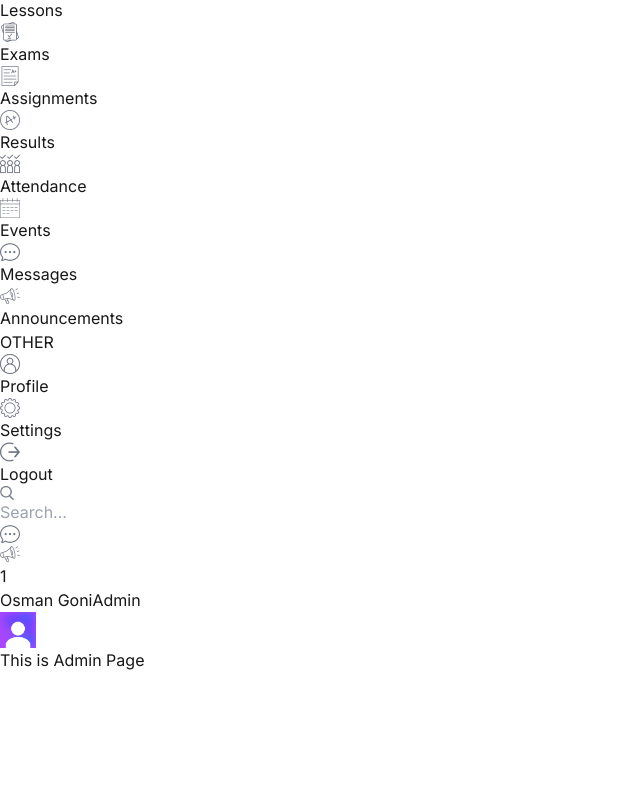
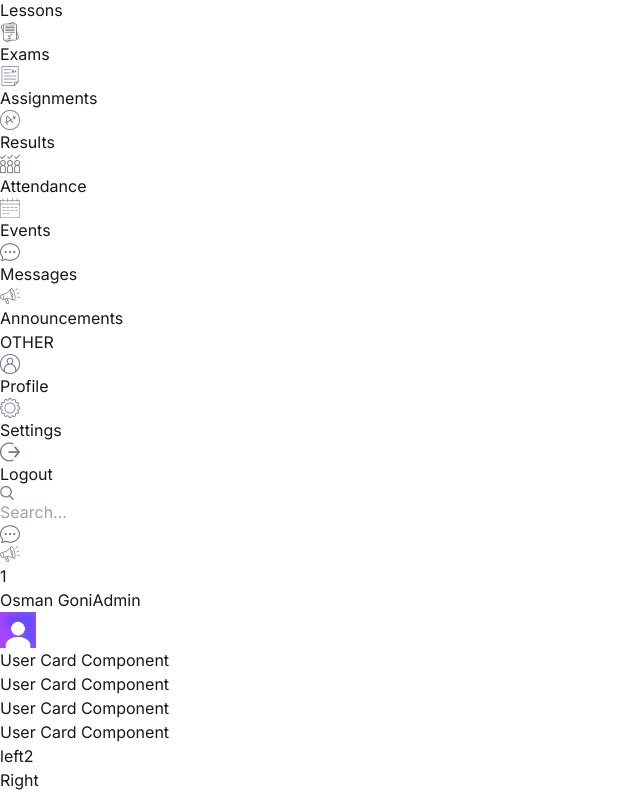
Before and after one commit to goni715/student-management-client, a Next.js app: page /admin in a window 1280 px wide. Shown: the part 366-1158 px from the top of the page, without its empty margins (0-640 px from the left). Before the commit the page ends 1038 px from the top, so only its background shows below. Built offline with nearby package versions, Linux system fonts and the light colour scheme.

Commit message:
usercard components

```diff
--- a/src/app/(dashboard)/admin/page.tsx
+++ b/src/app/(dashboard)/admin/page.tsx
@@ -1,8 +1,25 @@
+import UserCard from "@/components/ui/UserCard/UserCard";
 
 const AdminPage = () => {
     return (
         <>
-          <h1>This is Admin Page</h1>
+           <div className="flex flex-col md:flex-row gap-4 p-4">
+            {/* Left */}
+            <div className="w-full lg:w-2/3 flex flex-col gap-8 bg-cyan-500">
+              {/* user cards */}
+               <div>
+                 <UserCard/>
+                 <UserCard/>
+                 <UserCard/>
+                 <UserCard/>
+               </div>
+               <div>
+                 left2
+               </div>
+            </div>
+            {/* Right */}
+            <div>Right</div>
+           </div>
         </>
     );
 };
--- a/src/app/(dashboard)/layout.tsx
+++ b/src/app/(dashboard)/layout.tsx
@@ -21,7 +21,7 @@ const DashboardLayout = ({children}: TProps) => {
                     <Menu/>
                 </div>
                 {/* Right */}
-                <div className="w-[86%] md:w-[92%] lg:w-[84%] xl:w-[86%] bg-cyan-300 overflow-y-scroll flex flex-col">
+                <div className="w-[86%] md:w-[92%] lg:w-[84%] xl:w-[86%] overflow-y-scroll flex flex-col">
                     <Navbar/>
                     {/* content */}
                     <div className="bg-gray-400">
--- /dev/null
+++ b/src/components/ui/UserCard/UserCard.tsx
@@ -0,0 +1,12 @@
+
+const UserCard = () => {
+    return (
+        <>
+            <div>
+                User Card Component
+            </div>
+        </>
+    );
+};
+
+export default UserCard;
```
